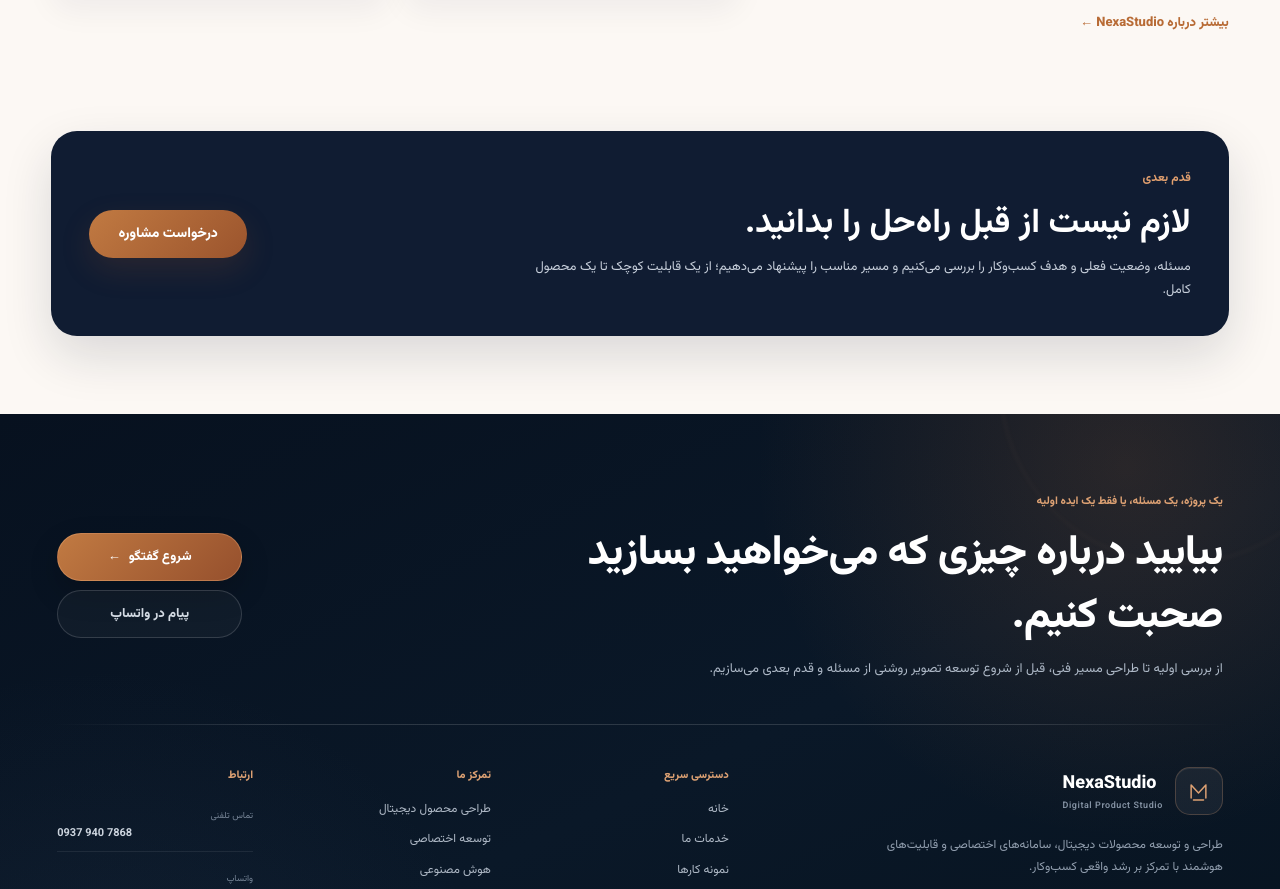
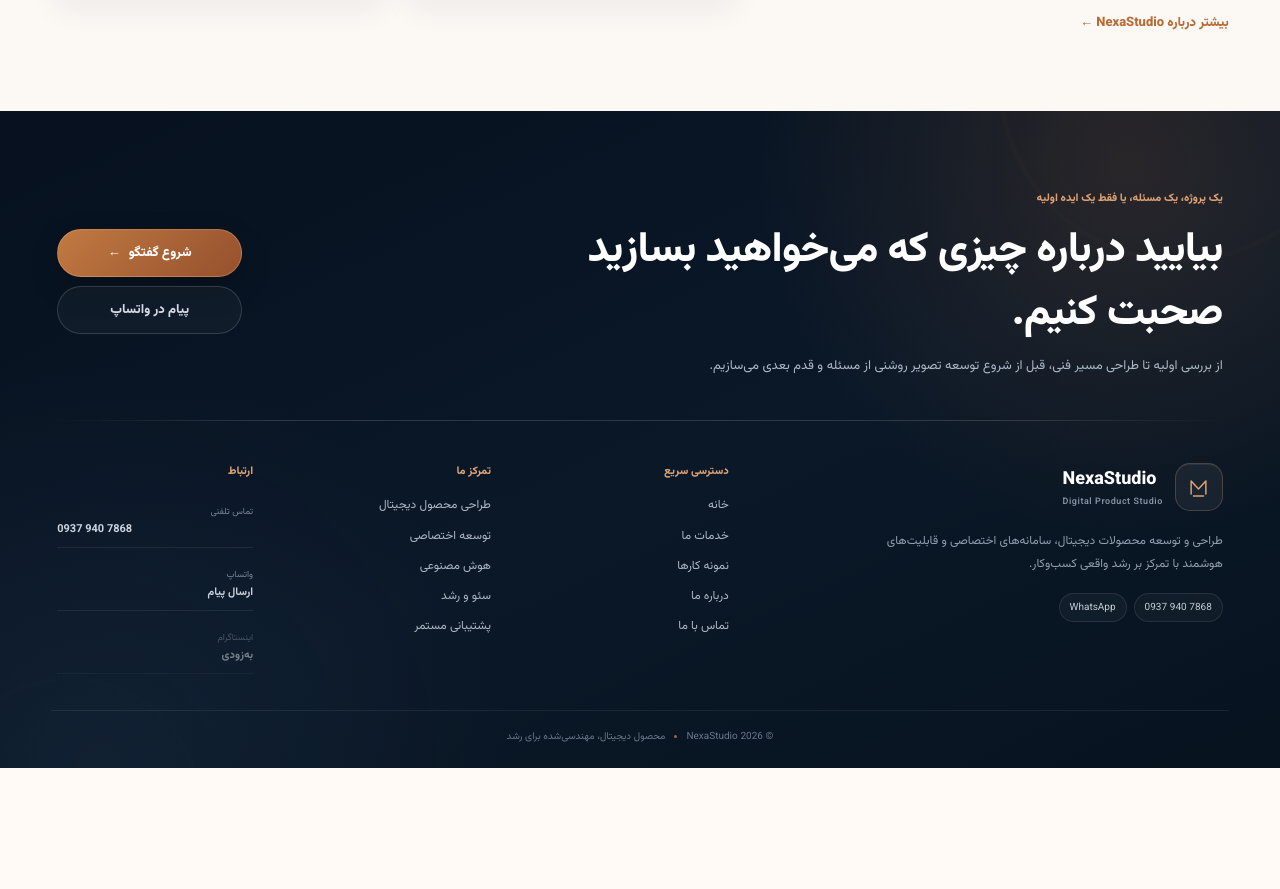
Before and after one commit to zohreksh/smartpilot, a Nuxt app: page /services in a window 1280 px wide. Shown: the part 3898-4787 px from the top of the page. After the commit the page ends 4666 px from the top, so only its background shows below. Built offline with nearby package versions, Linux system fonts and the light colour scheme.

Commit message:
Remove redundant services page CTA

```diff
--- a/pages/services.vue
+++ b/pages/services.vue
@@ -396,21 +396,6 @@
       </div>
     </section>
 
-    <section class="services-cta-section">
-      <div class="container">
-        <div class="services-cta">
-          <div>
-            <span class="cta-kicker">قدم بعدی</span>
-            <h2>لازم نیست از قبل راه‌حل را بدانید.</h2>
-            <p>
-              مسئله، وضعیت فعلی و هدف کسب‌وکار را بررسی می‌کنیم و مسیر مناسب را
-              پیشنهاد می‌دهیم؛ از یک قابلیت کوچک تا یک محصول کامل.
-            </p>
-          </div>
-          <NuxtLink class="cta-button" to="/contact">درخواست مشاوره</NuxtLink>
-        </div>
-      </div>
-    </section>
   </main>
 </template>
 
@@ -500,8 +485,7 @@
 }
 
 .primary-action,
-.secondary-action,
-.cta-button {
+.secondary-action {
   display: inline-flex;
   align-items: center;
   justify-content: center;
@@ -513,8 +497,7 @@
   transition: transform 0.2s ease, box-shadow 0.2s ease;
 }
 
-.primary-action,
-.cta-button {
+.primary-action {
   background: linear-gradient(135deg, #c17a42, #9b542d);
   color: #fff;
   box-shadow: 0 12px 30px rgba(155, 84, 45, 0.18);
@@ -527,8 +510,7 @@
 }
 
 .primary-action:hover,
-.secondary-action:hover,
-.cta-button:hover {
+.secondary-action:hover {
   transform: translateY(-2px);
 }
 
@@ -1016,46 +998,6 @@
   font-size: 11px;
 }
 
-.services-cta-section {
-  padding: 20px 0 78px;
-}
-
-.services-cta {
-  display: flex;
-  align-items: center;
-  justify-content: space-between;
-  gap: 34px;
-  padding: 34px 38px;
-  border-radius: 26px;
-  background: #101c32;
-  color: #fff;
-  box-shadow: 0 20px 50px rgba(16, 28, 50, 0.14);
-}
-
-.cta-kicker {
-  color: #e2a06f;
-  font-size: 12px;
-  font-weight: 700;
-}
-
-.services-cta h2 {
-  margin: 7px 0 6px;
-  color: #fff;
-  font-size: clamp(25px, 3vw, 34px);
-}
-
-.services-cta p {
-  max-width: 680px;
-  margin: 0;
-  color: #c8d0dc;
-  font-size: 13px;
-  line-height: 1.8;
-}
-
-.cta-button {
-  flex: none;
-  min-width: 158px;
-}
 
 @media (max-width: 1080px) {
   .services-hero-inner {
@@ -1258,21 +1200,6 @@
     direction: rtl;
   }
 
-  .services-cta-section {
-    padding: 18px 0 56px;
-  }
-
-  .services-cta {
-    flex-direction: column;
-    align-items: stretch;
-    gap: 24px;
-    padding: 26px 22px;
-    border-radius: 22px;
-  }
-
-  .cta-button {
-    width: 100%;
-  }
 }
 
 @media (max-width: 390px) {
```
